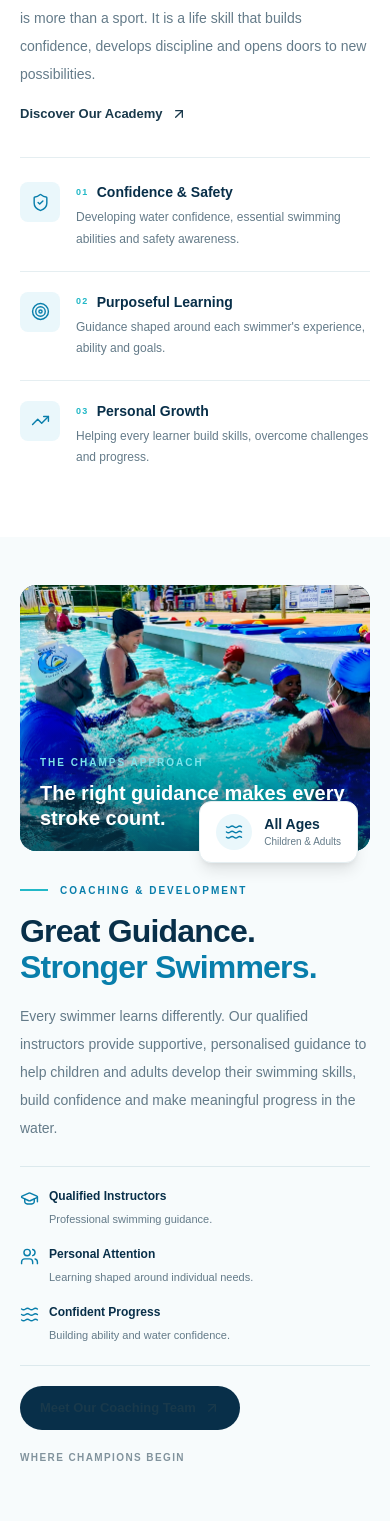
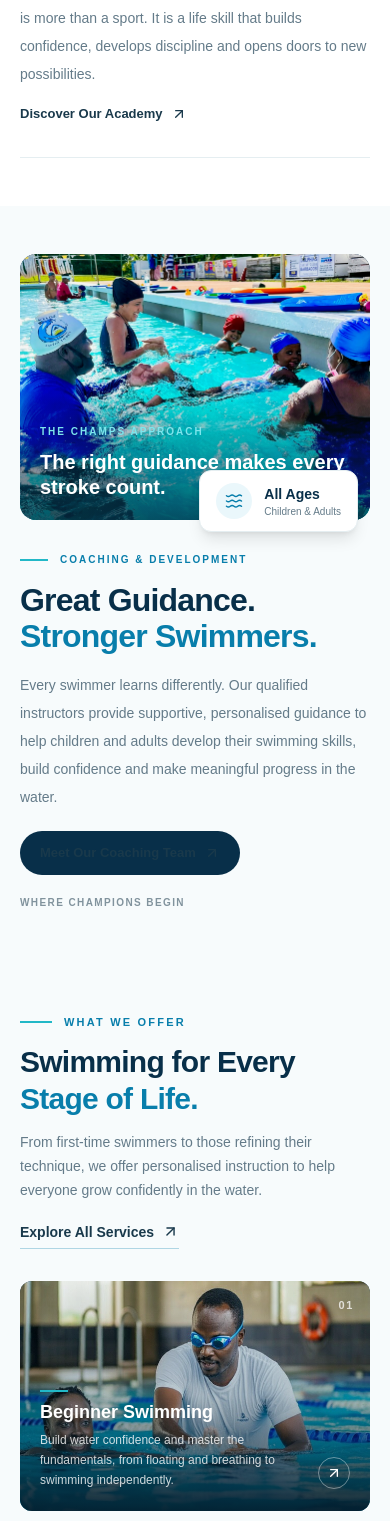
Before and after one commit to Seifuddin/champsswimmingacademy, a Next.js app: page / in a window 390 px wide. Shown: the part 1058-2579 px from the top of the page. Built offline with nearby package versions, Linux system fonts and the light colour scheme.

Commit message:
made adjustments

```diff
--- a/components/home/AboutPreview.tsx
+++ b/components/home/AboutPreview.tsx
@@ -76,7 +76,7 @@ export default function AboutPreview() {
         </div>
 
         {/* Academy Values */}
-        <div className="grid gap-0 sm:grid-cols-3 sm:divide-x sm:divide-[#E5EEF1]">
+        <div className="hidden md:grid gap-0 sm:grid-cols-3 sm:divide-x sm:divide-[#E5EEF1]">
 
           {values.map((value) => {
             const Icon = value.icon;
--- a/components/home/CoachesSection.tsx
+++ b/components/home/CoachesSection.tsx
@@ -92,7 +92,7 @@ export default function CoachesSection() {
             </p>
 
             {/* Coaching highlights */}
-            <div className="mt-6 grid gap-4 border-y border-[#DCE9ED] py-5 sm:grid-cols-3 sm:gap-3">
+            <div className="hidden mt-6 md:grid gap-4 border-y border-[#DCE9ED] py-5 sm:grid-cols-3 sm:gap-3">
               {coachingPillars.map((pillar) => {
                 const Icon = pillar.icon;
 
```
